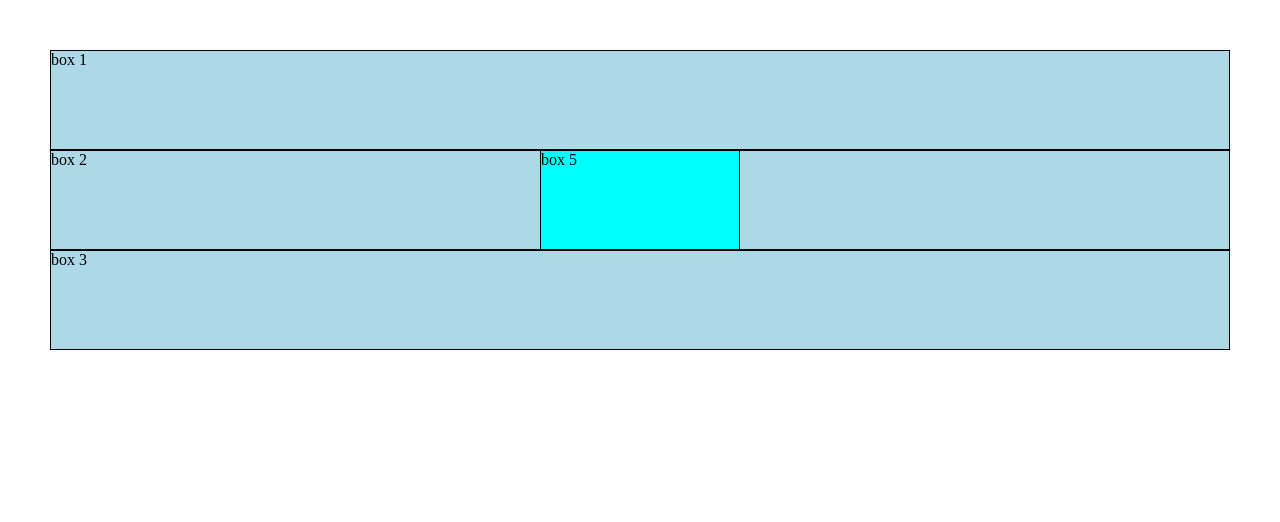
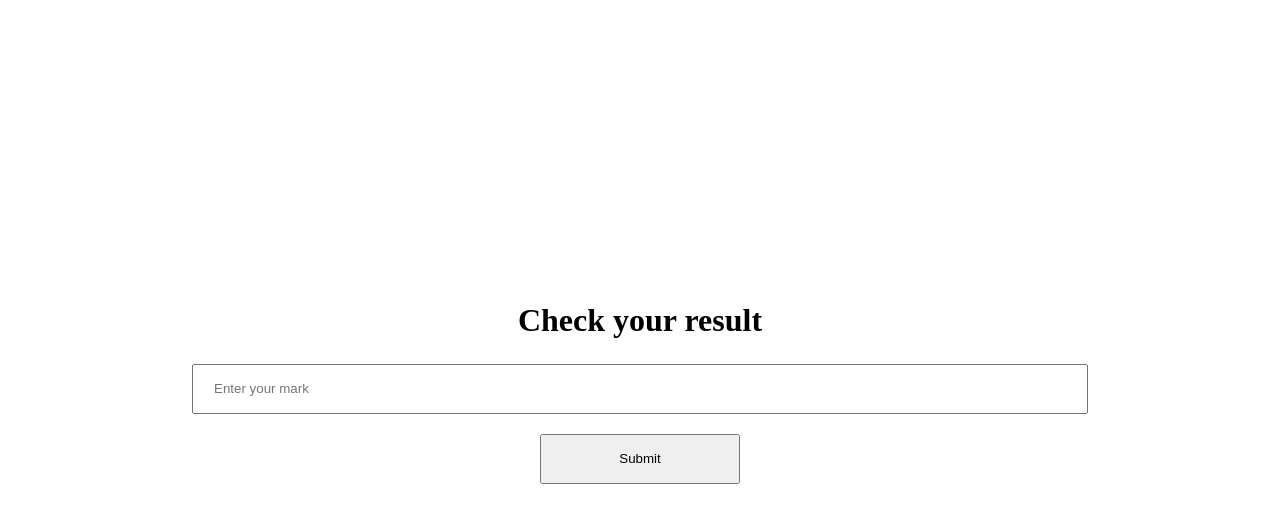
Before and after one commit to fuadofficial/text-work, a plain HTML site: page index.html in a window 1280 px wide. Drawn offline with Linux system fonts and the light colour scheme.

Commit message:
cteated result check form

```diff
--- a/index.html
+++ b/index.html
@@ -10,15 +10,12 @@
 
 <body>
 
-    <div class="boxes">
-        <div class="box1 box">box 1</div>
-        <div class="box2 box">box 2</div>
-        <div class="box3 box">box 3</div>
-        <div class="box4 box">box 4</div>
-        <div class="box5 box">box 5</div>
-    </div>
+    <h1>Check your result</h1>
+    <input id="input" type="number" placeholder="Enter your mark">
+    <button id="submit">Submit</button>
+    <h1 id="result"></h1>
 
-
+    <script src="./script.js"></script>
 </body>
 
 </html>
--- /dev/null
+++ b/script.js
@@ -0,0 +1,12 @@
+
+document.getElementById("submit").addEventListener("click", () => {
+    const mark = parseInt(document.getElementById("input").value);
+
+    if (mark > 100 || mark < 0) {
+        document.getElementById('result').innerHTML = 'Invalid Mark. Enter your mark between 0 to 100';
+    } else if (mark < 50) {
+        document.getElementById('result').innerHTML = 'You have Failed';
+    } else {
+        document.getElementById('result').innerHTML = 'Congratulations! You have Passed';
+    }
+});
--- a/style.css
+++ b/style.css
@@ -3,35 +3,24 @@
     margin: 0;
     box-sizing: border-box;
 }
-
-.boxes {
-    background-color: lightblue;
-    position: relative;
-    margin: 50px;
+body{
+    height: 100vh;
+    display: flex;
+    flex-direction: column;
+    align-items: center;
+    justify-content: center;
 }
-
-.box {
-    height: 100px;
-    border: 1px solid black;
+h1{
+    margin: 5px;
 }
-
-
-.box4 {
-    position: absolute;
-    top: 0px;
-    right: 0;
-    width: 100px;
-    background-color: white;
-    left: 50%;
-    top: 50%;
-    transform: translate(-50%, -50%);
+input{
+    width: 70%;
+    height: 50px;
+    padding: 20px;
+    margin: 20px;
 }
-
-.box5 {
+button{
     width: 200px;
-    background-color: aqua;
-    position: absolute;
-    left: 50%;
-    top: 50%;
-    transform: translate(-50%, -50%);
+    height: 50px;
+    margin-bottom: 10px;
 }
```
